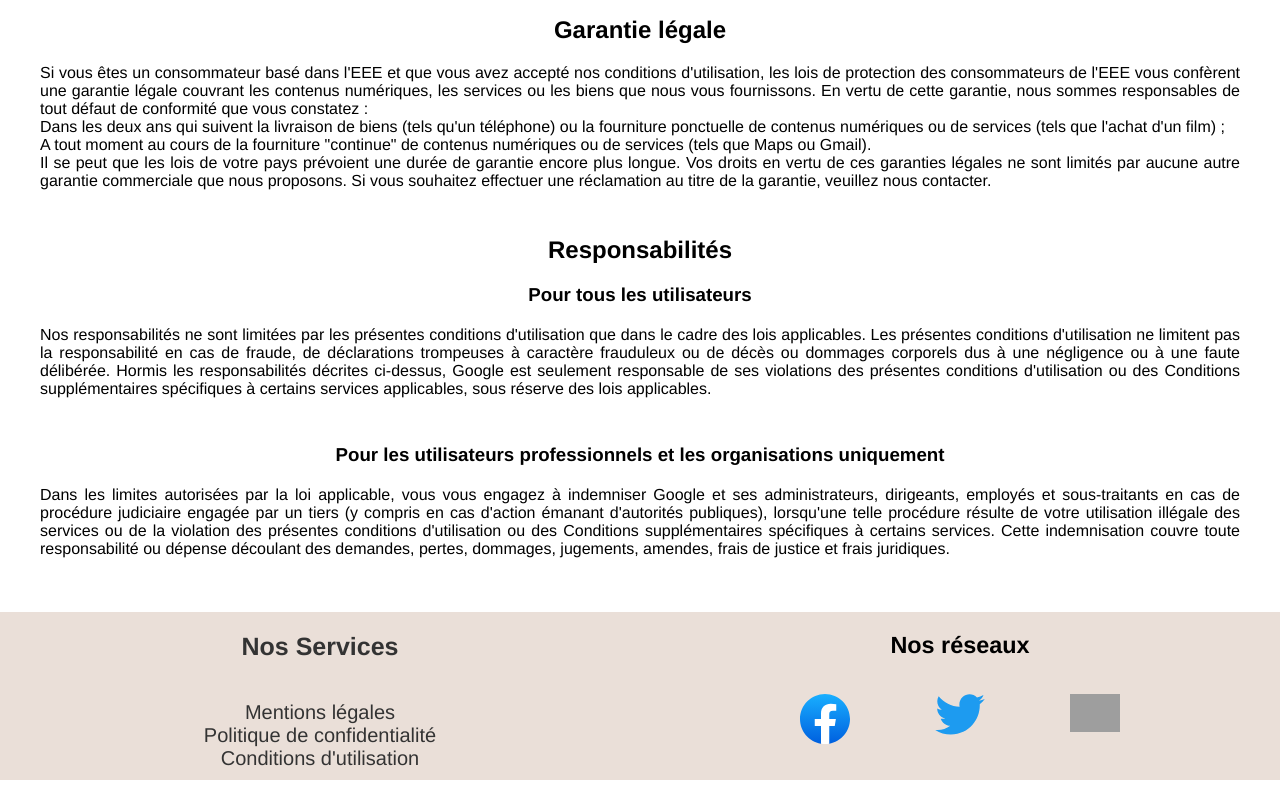
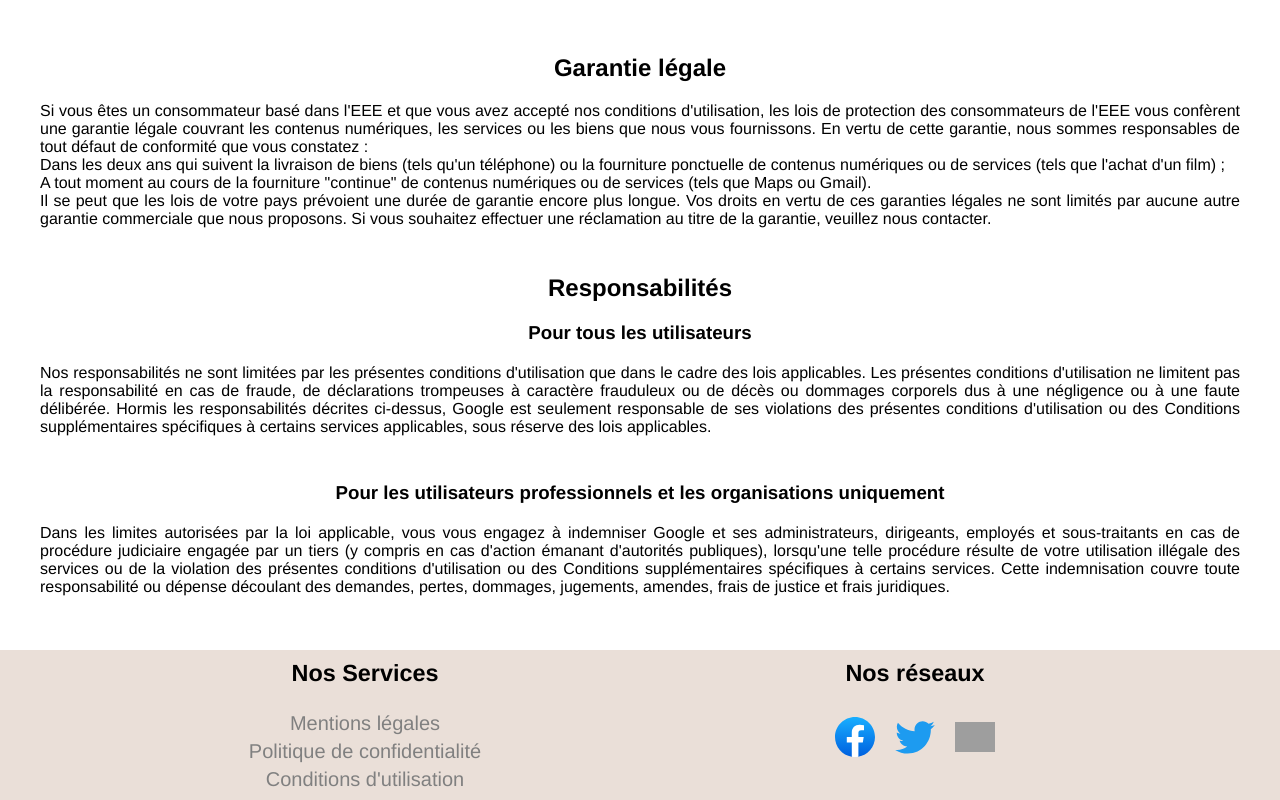
Before and after one commit to Rokayia/WebWares, a Vue app: page /mentions-legales in a window 1280 px wide. Shown: the part 228-1028 px from the top of the page. Built offline with nearby package versions, Linux system fonts and the light colour scheme; grey boxes are pictures that could not be loaded.

Commit message:
backofficeGestionUsers + modif footer

```diff
--- a/src/components/GeneralHeader.vue
+++ b/src/components/GeneralHeader.vue
@@ -1,15 +1,15 @@
 <template>
 
-  <!-- <div v-if="currentUtilisateur==null">
+   <div v-if="currentUtilisateur==null">
     <div class="head-home">
       <div class="connect">
         <router-link to="/listProducts" class="nav-link">Connexion</router-link>
-        <router-link to="/listProducts" class="nav-link"
+        <router-link to="/inscription" class="nav-link"
           >Inscrivez-vous</router-link
         >
       </div>
     </div>
-  </div> -->
+  </div>
   <header v-bind="idcurrentUtilisateur">
     <div class="logo">
       <router-link to="/">
--- a/src/components/myFooter.vue
+++ b/src/components/myFooter.vue
@@ -4,7 +4,7 @@
 
     <div class="footerContainer">
 
-      <div class="bloc footerService">
+      <div class="blocfooterService">
         <h3>Nos Services</h3>
         <ul class="listeServices">
           <li><router-link to="/mentions-legales">Mentions légales</router-link></li>
@@ -14,7 +14,7 @@
         </ul>
       </div>
 
-      <div class="bloc footerReseauxSociaux">
+      <div class="blocfooterReseauxSociaux">
         <h3>Nos réseaux</h3>
         <ul class="listeMedia">
           <li><a href="https://www.facebook.com/">
@@ -37,71 +37,84 @@
 
 <style>
 
-
-
-
-
-/* footer{
-    border-top: 1px dashed black;
-    width: 100%;
-    background-color: rgb(201, 157, 157);
-    color: #333;
-} */
-
-.footerContainer{
-
-  width:100%;
-  margin: 0 auto;
-  display: flex;
-  background-color: #eadfd8; ;
-  margin-top: auto;  align-items: flex-start;
-  font-size: 20px;
-  padding: 10px 0;
-  /* margin-top: auto; */
+*{
+  padding: 0;
+  margin: 0;
+  list-style: none;
+  text-decoration: none;
 }
 
-.bloc {
-    width: 25%;
-    margin: 0 auto;
-    display: flex;
-    flex-direction: column;
-}
-
-.footerService h3{
-    font-size: 25px;
-    padding-bottom: 20px;
+footer{
+    width: 100%;
+    background-color: #eadfd8;
     color: #333;
 }
 
-.listeMedia img{
-    width: 50px;
+.footerContainer{
+  max-width: 1100px;
+  width:100%;
+  height: 150px;
+  margin: 0 auto;
+  display: flex;
+  justify-content: center;
+  align-items: center;
+  font-size: 20px;
+
+
 }
 
-.footerService li{
-    list-style-type: none;
-    /* padding: 2px 0; */
+.blocfooterService{
+  width: 50%;
+  height: 100%;
+  display: flex;
+  flex-direction: column;
+  align-items: center;
 }
-.footerService a{
-    text-decoration: none;
-    color: #333;
+
+
+.listeMedia img{
+    width: 40px;
 }
-/* .footerService h3{
-    padding-left: 40px;
-} */
 
-.footerReseauxSociaux ul{
-    list-style-type: none;
+
+.blocfooterReseauxSociaux {
+  width: 50%;
+  height: 100%;
+  display: flex;
+  flex-direction: column;
+  align-items: center;
+  gap: 10px;
 }
-/* .footerReseauxSociaux h3{
-    padding-left: 40px;
-} */
-.footerReseauxSociaux {
-  gap: 15px;
-  text-decoration: none;
+.listeServices li{
+  margin-top: 5px;
+}
+.listeServices a{
+  color: grey;
+
 }
 
 .listeMedia{
   display: flex;
-  justify-content: space-between;
+  justify-content: center;
+  align-items: center;
+  gap: 20px;
+
 }
+
+@media (max-width:485px){
+  .listeServices a{
+    font-size: 10px;
+  }
+  .blocfooterService h3{
+    font-size: 18px;
+  }
+  .blocfooterReseauxSociaux h3{
+    font-size: 18px;
+}
+.listeMedia img{
+    width: 30px;
+}
+}
+
+
 </style>
--- a/src/router/index.js
+++ b/src/router/index.js
@@ -8,6 +8,7 @@
 
 import ConnectUser from '../views/ConnexionUser.vue'
 import InscriptionUser from '../views/InscriptionUser.vue'
+
 
 import DetailsView from '../views/DetailsProduct.vue'
 
@@ -32,6 +33,7 @@
     name: 'connect',
     component: ConnectUser
   },
+
 
   {
     path: '/inscription',
--- a/src/views/InscriptionUser.vue
+++ b/src/views/InscriptionUser.vue
@@ -8,7 +8,7 @@
 
         <div class="card1" >
     <label for="RaisonSocial">Raison sociale (nom complet de l’entreprise)</label>
-    <input type="text" id="RaisonSocial" placeholder="WebWares" v-model="checkUser.raisonSocial">
+    <input type="text" id="RaisonSocial" placeholder="WebWares" v-model="checkUser.raisonSociale">
 
     <label for="NumeroSiret">Numéro de Siret</label>
     <input type="number" id="NumeroSiret" placeholder="ex: 12345678901234" v-model="checkUser.siret" :class="{ 'is-error': error}">
@@ -107,13 +107,15 @@
             if(this.error.length===0 && this.errmail.length===0 && this.errmp.length===0 && this.errconfirmmp.length===0){
                 this.checkUser.id += this.$store.state.lastUtilisateur
 
+
                 this.$store.commit("addUtilisateur", this.checkUser);
                 this.checkUser = {};
                 this.error = [];
                 this.errmail = [];
                 this.errmp = [];
+                this.$router.push('/')
+
             }
-
 
 
 
```
Also changed, not shown: src/store/index.js (+7 -0 lines), src/views/BackOfficeGestionUsers.vue (added, +215 -0 lines).
